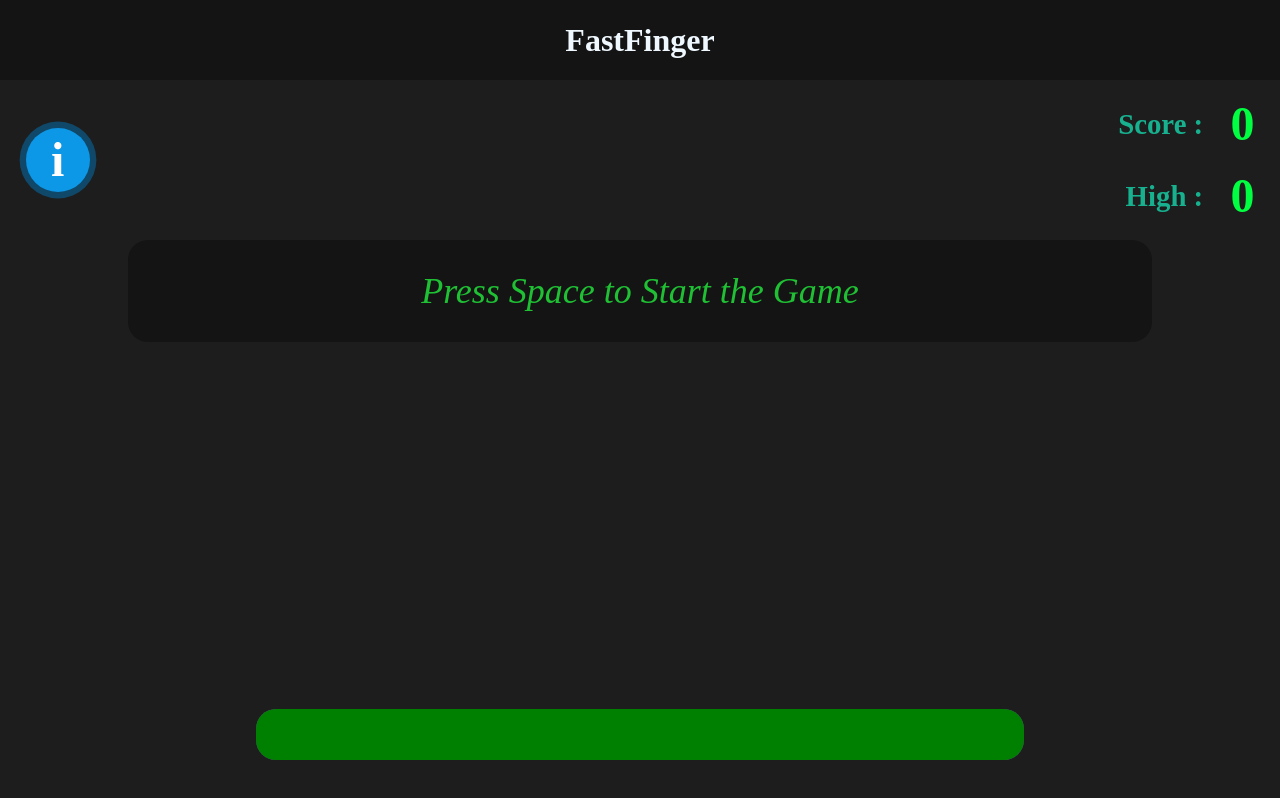
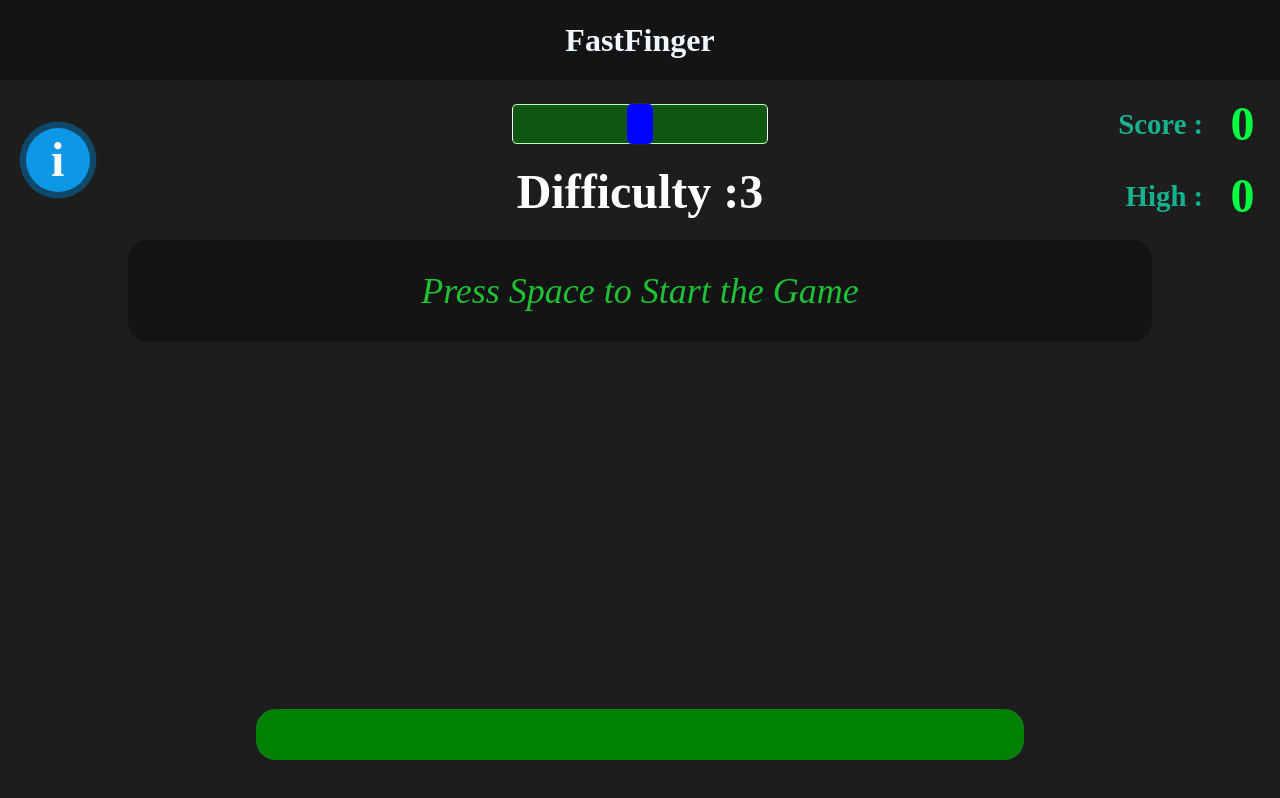
Before and after one commit to SreejithKSGupta/FastFingers, a plain HTML site: page index.html in a window 1280 px wide. Drawn offline with Linux system fonts and the light colour scheme.

Commit message:
addlevels

```diff
--- a/index.css
+++ b/index.css
@@ -1,5 +1,6 @@
 :root{
     --info:'Type the letters on the screen as fast as possibe. If you make a mistake, 1 point will be removed from your score.Also if you don\' type fast enough, you loose.';
+    --level:'5';
 }
 *{
     margin: 0px;
@@ -51,6 +52,16 @@ body{
     width: 0px;
     height: 0px;
 }
+#levelslider{
+    width: 20vw;
+    height: 5vh;
+    background-color: #141414;
+    border: 1px solid white;
+    border-radius: 5px;
+    outline: none;
+    padding: 0px;
+}
+
 #scoreboard{
     color: rgb(0, 255, 64);
     width: 20vw;
@@ -231,3 +242,47 @@ body{
         opacity: 0;
     }
 }
+
+input[type="range"] {
+    -webkit-appearance: none;
+    width:10vw;
+    height:5vh;
+    background: rgba(0, 255, 34, 0.884);
+    border-radius: 20px;
+  }
+
+  input[type="range"]::-webkit-slider-thumb {
+    -webkit-appearance: none;
+    width: 2vw;
+    height:5vh;
+    border-radius: 5px;
+    background: #0004ff;
+    cursor: ew-resize;
+    box-shadow: 0 0 2px 0 #555;
+    transition: .3s ease-in-out;
+  }
+
+  input[type=range]::-webkit-slider-runnable-track  {
+    -webkit-appearance: none;
+    box-shadow: none;
+    border:20px;
+    background: #00ff0d48;
+  }
+
+  input[type=range]::-webkit-slider-runnable-track:hover {
+    background: #00ff88b4;
+  }
+
+  input[type="range"]:hover::after{
+    position:absolute;
+    top:11vh;
+    left:48vw;
+    border-radius: 5px;
+    padding: 10px;
+    width: 3vh;
+    height: 3vh;
+    content:var(--level);
+    background-color: #0de74e;
+    font-size: 3vh;
+    color: aliceblue;
+  }
--- a/index.html
+++ b/index.html
@@ -16,7 +16,7 @@
     <div id="toppart">
         <div id="infobox">  <div id="info" title=" how to play this game?">i</div></div>
 
-        <div id="timerbox">100</div>
+        <div id="levelselector"> <input type="range" title="Difiiculty" id="levelslider" min="1" max="5"  value="3"> <div id="levelindicatior">1</div> </div>
         <div id="scoreboard">
             <div class="scoreitem">
                 <div> Score :</div>
@@ -48,5 +48,5 @@
         <div id="timebar"><div id="timeline">i</div></div>
     </div>
 </body>
-
+<div id="timerbox">100</div>
 </html>
--- a/index.js
+++ b/index.js
@@ -5,10 +5,17 @@ var box = document;
 var total=0;
 var ttime=getid('timerbox').innerHTML;
 var gamestate='stop'
+var level=3;
 var alphabets = ['a', 'b', 'c', 'd', 'e', 'f', 'g', 'h', 'i', 'j', 'k', 'l', 'm', 'n', 'o', 'p', 'q', 'r', 's', 't', 'u', 'v', 'w', 'x', 'y', 'z', 'A', 'B', 'C', 'D', 'E', 'F', 'G', 'H', 'I', 'J', 'K', 'L', 'M', 'N', 'O', 'P', 'Q', 'R', 'S', 'T', 'U', 'V', 'W', 'X', 'Y', 'Z'];
 initgame();
 function initgame() {
        highscore = localStorage.getItem('keygame/highscore');
+       level=localStorage.getItem('keygame/level');
+         if(level==null){
+              level=3;
+         }
+         getid('levelindicatior').innerHTML="Difficulty :"+level;
+            getid('levelslider').value=level;
     if (highscore == null) {
         highscore = 0;
     }
@@ -16,6 +23,7 @@ function initgame() {
     letter = String.fromCharCode(97 + Math.floor(Math.random() * 26));
     getid("parapart").innerHTML = letter;
     addlistner();
+    showlevel();
 }
 function  addlistner(){
     box.addEventListener('keydown', function (event) {
@@ -66,7 +74,7 @@ function getid(id) {
     return document.getElementById(id);
 }
 function setendinfo() {
-    getid('pscore').innerHTML =point;
+    getid('pscore').innerHTML =point*level;
     getid('paccuracy').innerHTML ='Accuracy :'+ Math.round((point/ total)*100);+'%';
     getid('ptotal').innerHTML ='Total :'+ total;
     getid('pwrong').innerHTML ='wrong :'+ ((total-point)/2);
@@ -83,7 +91,8 @@ function showendscreen(){
     getid('gamerestartintro').style.display = "block";
 }
 function runtimer(){
-    const timetimer=setInterval(gametimer,20);
+    var speedlev=40/level;
+    const timetimer=setInterval(gametimer,speedlev);
     function gametimer(){
         ttime=getid('timerbox').innerHTML;
         if(ttime<=0){
@@ -99,3 +108,10 @@ function runtimer(){
         getid('timerbox').innerHTML=ttime;
     }
 }
+function showlevel(){
+   getid('levelslider').addEventListener('change',function(){
+   getid('levelindicatior').innerHTML="Difficulty :"+this.value;
+   level=this.value;
+   localStorage.setItem('keygame/level',this.value);
+});
+}
```
